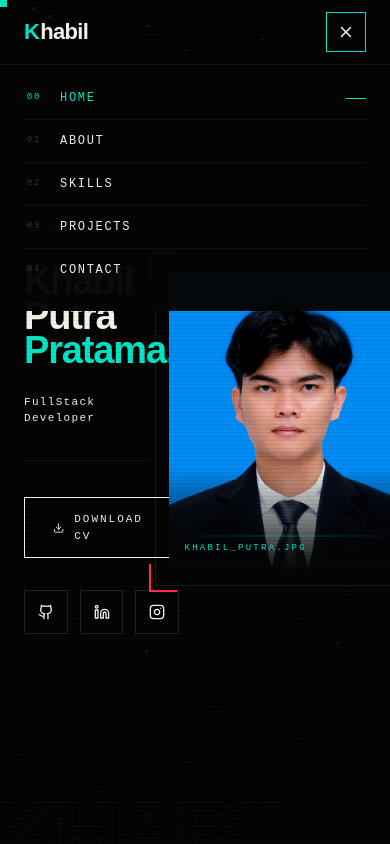
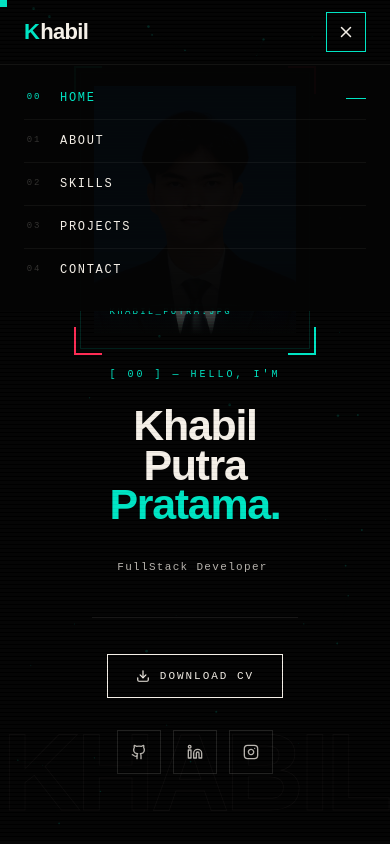
Before and after one commit to Khabilputraa/Portofolio-, a React (Vite) app: page / in a window 390 px wide. Both pictures are taken after a click on the button 346 px from the left and 32 px from the top of the page. Shown: the top 844 px of the page. Built offline with nearby package versions, Linux system fonts and the light colour scheme.

Commit message:
Refactor Hero component and add mobile hook

```diff
--- a/src/assets/Hero.jsx
+++ b/src/assets/Hero.jsx
@@ -5,17 +5,31 @@ import { Github, Linkedin, Instagram, Download } from 'lucide-react';
 const cyan  = '#00e5c4';
 const red   = '#ff2d55';
 const white = '#f5f0e8';
-const dim   = 'rgba(245,240,232)';
+const dim   = 'rgba(245,240,232,0.75)';
 
 const roles = ['FullStack Developer', 'Django Backend Enthusiast'];
 
+/* ── hook ── */
+function useIsMobile(breakpoint = 768) {
+  const [isMobile, setIsMobile] = useState(
+    typeof window !== 'undefined' ? window.innerWidth < breakpoint : false
+  );
+  useEffect(() => {
+    const handler = () => setIsMobile(window.innerWidth < breakpoint);
+    window.addEventListener('resize', handler);
+    return () => window.removeEventListener('resize', handler);
+  }, [breakpoint]);
+  return isMobile;
+}
+
 export default function Hero() {
-  const [text, setText]           = useState('');
+  const [text, setText]             = useState('');
   const [isDeleting, setIsDeleting] = useState(false);
-  const [loopNum, setLoopNum]     = useState(0);
+  const [loopNum, setLoopNum]       = useState(0);
   const [typingSpeed, setTypingSpeed] = useState(150);
-  const [visible, setVisible]     = useState(false);
-  const canvasRef = useRef(null);
+  const [visible, setVisible]       = useState(false);
+  const canvasRef                   = useRef(null);
+  const isMobile                    = useIsMobile();
 
   /* reveal on mount */
   useEffect(() => { setTimeout(() => setVisible(true), 100); }, []);
@@ -61,16 +75,19 @@ export default function Hero() {
       for (let i = 0; i < pts.length; i++)
         for (let j = i + 1; j < pts.length; j++) {
           const dx = pts[i].x - pts[j].x, dy = pts[i].y - pts[j].y;
-          const d = Math.sqrt(dx*dx + dy*dy);
+          const d  = Math.sqrt(dx * dx + dy * dy);
           if (d < 110) {
             ctx.beginPath(); ctx.moveTo(pts[i].x, pts[i].y); ctx.lineTo(pts[j].x, pts[j].y);
-            ctx.strokeStyle = `rgba(0,229,196,${0.06 * (1 - d/110)})`; ctx.lineWidth = 0.5; ctx.stroke();
+            ctx.strokeStyle = `rgba(0,229,196,${0.06 * (1 - d / 110)})`; ctx.lineWidth = 0.5; ctx.stroke();
           }
         }
       raf = requestAnimationFrame(draw);
     };
     draw();
-    const ro = new ResizeObserver(() => { W = canvas.width = canvas.offsetWidth; H = canvas.height = canvas.offsetHeight; });
+    const ro = new ResizeObserver(() => {
+      W = canvas.width  = canvas.offsetWidth;
+      H = canvas.height = canvas.offsetHeight;
+    });
     ro.observe(canvas);
     return () => { cancelAnimationFrame(raf); ro.disconnect(); };
   }, []);
@@ -82,106 +99,102 @@ export default function Hero() {
   });
 
   const socials = [
-    { href: 'https://github.com/Khabilputraa',                         Icon: Github,    label: 'GH' },
-    { href: 'https://www.linkedin.com/in/khabil-putra-405631279/',     Icon: Linkedin,  label: 'LI' },
-    { href: 'https://www.instagram.com/khabilputraa_/',                Icon: Instagram, label: 'IG' },
+    { href: 'https://github.com/Khabilputraa',                        Icon: Github,   label: 'GH' },
+    { href: 'https://www.linkedin.com/in/khabil-putra-405631279/',    Icon: Linkedin, label: 'LI' },
+    { href: 'https://www.instagram.com/khabilputraa_/',               Icon: Instagram, label: 'IG' },
   ];
 
   return (
-    <div style={{ background: '#050505', minHeight: '100vh', position: 'relative', overflow: 'hidden', display: 'flex', alignItems: 'center' }}>
+    <div style={{
+      background: '#050505',
+      minHeight: '100vh',
+      position: 'relative',
+      overflow: 'hidden',
+      display: 'flex',
+      alignItems: 'center',
+    }}>
 
       {/* scanlines */}
-      <div style={{ position: 'fixed', inset: 0, pointerEvents: 'none', zIndex: 0, background: 'repeating-linear-gradient(0deg,transparent,transparent 3px,rgba(0,0,0,0.06) 3px,rgba(0,0,0,0.06) 4px)' }} />
+      <div style={{
+        position: 'fixed', inset: 0, pointerEvents: 'none', zIndex: 0,
+        background: 'repeating-linear-gradient(0deg,transparent,transparent 3px,rgba(0,0,0,0.06) 3px,rgba(0,0,0,0.06) 4px)',
+      }} />
 
       {/* particle canvas */}
-      <canvas ref={canvasRef} style={{ position: 'absolute', inset: 0, width: '100%', height: '100%', zIndex: 0, opacity: 0.6 }} />
+      <canvas ref={canvasRef} style={{
+        position: 'absolute', inset: 0, width: '100%', height: '100%', zIndex: 0, opacity: 0.6,
+      }} />
 
-      {/* ghost text */}
-      <div style={{ position: 'absolute', bottom: '-4%', left: '-2%', fontFamily: "'Syne',sans-serif", fontWeight: 800, fontSize: 'clamp(90px,20vw,260px)', color: 'transparent', WebkitTextStroke: '1px rgba(245,240,232,0.03)', whiteSpace: 'nowrap', userSelect: 'none', pointerEvents: 'none', letterSpacing: '-0.04em', lineHeight: 1 }}>
-        KHABIL
-      </div>
+      {/* ghost text — hidden on very small screens to avoid overflow */}
+      {!isMobile && (
+        <div style={{
+          position: 'absolute', bottom: '-4%', left: '-2%',
+          fontFamily: "'Syne',sans-serif", fontWeight: 800,
+          fontSize: 'clamp(90px,20vw,260px)', color: 'transparent',
+          WebkitTextStroke: '1px rgba(245,240,232,0.03)',
+          whiteSpace: 'nowrap', userSelect: 'none', pointerEvents: 'none',
+          letterSpacing: '-0.04em', lineHeight: 1,
+        }}>
+          KHABIL
+        </div>
+      )}
 
-      <div style={{ position: 'relative', zIndex: 1, width: '100%', maxWidth: 1200, margin: '0 auto', padding: 'clamp(48px,8vw,96px) clamp(24px,6vw,80px)', display: 'grid', gridTemplateColumns: 'minmax(0,1fr) minmax(0,1fr)', gap: 'clamp(32px,5vw,64px)', alignItems: 'center' }}>
+      {/* ghost text mobile — centered, smaller, clipped */}
+      {isMobile && (
+        <div style={{
+          position: 'absolute', bottom: '2%', left: 0, right: 0, overflow: 'hidden',
+          fontFamily: "'Syne',sans-serif", fontWeight: 800,
+          fontSize: 'clamp(72px,28vw,120px)', color: 'transparent',
+          WebkitTextStroke: '1px rgba(245,240,232,0.04)',
+          textAlign: 'center', userSelect: 'none', pointerEvents: 'none',
+          letterSpacing: '-0.04em', lineHeight: 1,
+        }}>
+          KHABIL
+        </div>
+      )}
 
-        {/* ── LEFT ── */}
-        <div style={{ display: 'flex', flexDirection: 'column', gap: 0 }}>
+      {/* ── MAIN GRID ── */}
+      <div style={{
+        position: 'relative', zIndex: 1, width: '100%', maxWidth: 1200,
+        margin: '0 auto',
+        padding: isMobile
+          ? 'clamp(56px,12vw,80px) clamp(20px,6vw,40px) clamp(40px,8vw,64px)'
+          : 'clamp(48px,8vw,96px) clamp(24px,6vw,80px)',
+        display: 'grid',
+        gridTemplateColumns: isMobile ? '1fr' : 'minmax(0,1fr) minmax(0,1fr)',
+        gap: isMobile ? 'clamp(32px,8vw,48px)' : 'clamp(32px,5vw,64px)',
+        alignItems: 'center',
+      }}>
 
-          {/* eyebrow */}
-          <div style={{ ...fadeStyle(100), fontFamily: "'Space Mono',monospace", fontSize: 10, color: cyan, letterSpacing: '0.3em', textTransform: 'uppercase', marginBottom: 24, display: 'flex', alignItems: 'center', gap: 10 }}>
-            <span style={{ display: 'inline-block', width: 20, height: 1, background: cyan }} />
-            [ 00 ] — HELLO, I'M
-          </div>
-
-          {/* name */}
-          <div style={{ overflow: 'hidden', marginBottom: 4 }}>
-            <h1 style={{ ...fadeStyle(250), fontFamily: "'Syne',sans-serif", fontWeight: 800, fontSize: 'clamp(38px,6vw,76px)', color: white, letterSpacing: '-0.03em', lineHeight: 0.92, margin: 0 }}>
-              Khabil<br />
-              Putra<br />
-              <span style={{ color: cyan }}>Pratama.</span>
-            </h1>
-          </div>
-
-          {/* typewriter role */}
-          <div style={{ ...fadeStyle(450), marginTop: 24, marginBottom: 36, height: 28, display: 'flex', alignItems: 'center', gap: 0 }}>
-            <span style={{ fontFamily: "'Space Mono',monospace", fontSize: 'clamp(11px,1.8vw,14px)', color: dim, letterSpacing: '0.12em' }}>
-              {text}
-            </span>
-            <span style={{ display: 'inline-block', width: 2, height: 16, background: cyan, marginLeft: 3, animation: 'blink 1s step-end infinite' }} />
-          </div>
-
-          {/* divider */}
-          <div style={{ ...fadeStyle(550), height: 1, background: 'rgba(245,240,232,0.08)', marginBottom: 36, width: '80%' }} />
-
-          {/* CV button */}
-          <div style={{ ...fadeStyle(650), marginBottom: 32 }}>
-            <a
-              href="https://drive.google.com/file/d/1MAyz5f-UinQ479gCAvJXLd1FCxFU8nwI/view?usp=sharing"
-              download
-              style={{ display: 'inline-flex', alignItems: 'center', gap: 10, padding: '13px 28px', border: `1px solid ${white}`, color: white, fontFamily: "'Space Mono',monospace", fontSize: 11, letterSpacing: '0.18em', textTransform: 'uppercase', textDecoration: 'none', position: 'relative', overflow: 'hidden', transition: 'color 0.4s ease' }}
-              onMouseEnter={e => { e.currentTarget.style.color = '#050505'; e.currentTarget.querySelector('.fill').style.transform = 'translateX(0)'; }}
-              onMouseLeave={e => { e.currentTarget.style.color = white; e.currentTarget.querySelector('.fill').style.transform = 'translateX(-101%)'; }}
-            >
-              <span className="fill" style={{ position: 'absolute', inset: 0, background: white, transform: 'translateX(-101%)', transition: 'transform 0.4s cubic-bezier(0.16,1,0.3,1)', zIndex: 0 }} />
-              <Download size={14} style={{ position: 'relative', zIndex: 1 }} />
-              <span style={{ position: 'relative', zIndex: 1 }}>Download CV</span>
-            </a>
-          </div>
-
-          {/* social links */}
-          <div style={{ ...fadeStyle(750), display: 'flex', gap: 12 }}>
-            {socials.map(({ href, Icon, label }) => (
-              <a
-                key={label} href={href} target="_blank" rel="noopener noreferrer"
-                style={{ width: 44, height: 44, border: '1px solid rgba(245,240,232,0.12)', display: 'flex', alignItems: 'center', justifyContent: 'center', color: dim, textDecoration: 'none', transition: 'border-color 0.3s ease, color 0.3s ease' }}
-                onMouseEnter={e => { e.currentTarget.style.borderColor = cyan; e.currentTarget.style.color = cyan; }}
-                onMouseLeave={e => { e.currentTarget.style.borderColor = 'rgba(245,240,232,0.12)'; e.currentTarget.style.color = dim; }}
-              >
-                <Icon size={16} />
-              </a>
-            ))}
-          </div>
-        </div>
-
-        {/* ── RIGHT — photo ── */}
-        <div style={{ ...fadeStyle(400), display: 'flex', justifyContent: 'center' }}>
+        {/* ── PHOTO (top on mobile, right on desktop) ── */}
+        <div style={{
+          ...fadeStyle(isMobile ? 200 : 400),
+          display: 'flex', justifyContent: 'center',
+          order: isMobile ? 1 : 2,
+        }}>
           <div style={{ position: 'relative' }}>
 
             {/* outer border box */}
             <div style={{ position: 'absolute', inset: -14, border: `1px solid rgba(0,229,196,0.15)` }} />
 
-            {/* corner tl */}
+            {/* corners */}
             <div style={{ position: 'absolute', top: -20, left: -20, width: 28, height: 28, borderTop: `2px solid ${cyan}`, borderLeft: `2px solid ${cyan}` }} />
-            {/* corner br */}
             <div style={{ position: 'absolute', bottom: -20, right: -20, width: 28, height: 28, borderBottom: `2px solid ${cyan}`, borderRight: `2px solid ${cyan}` }} />
-            {/* corner tr */}
             <div style={{ position: 'absolute', top: -20, right: -20, width: 28, height: 28, borderTop: `2px solid ${red}`, borderRight: `2px solid ${red}` }} />
-            {/* corner bl */}
             <div style={{ position: 'absolute', bottom: -20, left: -20, width: 28, height: 28, borderBottom: `2px solid ${red}`, borderLeft: `2px solid ${red}` }} />
 
             {/* image container */}
-            <div style={{ width: 'clamp(240px,28vw,320px)', height: 'clamp(300px,36vw,420px)', overflow: 'hidden', position: 'relative' }}>
+            <div style={{
+              width:  isMobile ? 'clamp(180px,52vw,240px)' : 'clamp(240px,28vw,320px)',
+              height: isMobile ? 'clamp(220px,64vw,300px)' : 'clamp(300px,36vw,420px)',
+              overflow: 'hidden', position: 'relative',
+            }}>
               {/* glitch overlay */}
-              <div style={{ position: 'absolute', inset: 0, zIndex: 2, pointerEvents: 'none', mixBlendMode: 'color-dodge', opacity: 0.04, background: `repeating-linear-gradient(0deg, transparent, transparent 2px, ${cyan} 2px, ${cyan} 3px)` }} />
+              <div style={{
+                position: 'absolute', inset: 0, zIndex: 2, pointerEvents: 'none',
+                mixBlendMode: 'color-dodge', opacity: 0.04,
+                background: `repeating-linear-gradient(0deg, transparent, transparent 2px, ${cyan} 2px, ${cyan} 3px)`,
+              }} />
 
               <img
                 src={profilePhoto}
@@ -205,6 +218,105 @@ export default function Hero() {
           </div>
         </div>
 
+        {/* ── TEXT CONTENT ── */}
+        <div style={{
+          display: 'flex', flexDirection: 'column', gap: 0,
+          order: isMobile ? 2 : 1,
+          alignItems: isMobile ? 'center' : 'flex-start',
+          textAlign: isMobile ? 'center' : 'left',
+        }}>
+
+          {/* eyebrow */}
+          <div style={{
+            ...fadeStyle(100),
+            fontFamily: "'Space Mono',monospace", fontSize: 10, color: cyan,
+            letterSpacing: '0.3em', textTransform: 'uppercase', marginBottom: 24,
+            display: 'flex', alignItems: 'center', gap: 10,
+          }}>
+            {!isMobile && <span style={{ display: 'inline-block', width: 20, height: 1, background: cyan }} />}
+            [ 00 ] — HELLO, I'M
+          </div>
+
+          {/* name */}
+          <div style={{ overflow: 'hidden', marginBottom: 4 }}>
+            <h1 style={{
+              ...fadeStyle(250),
+              fontFamily: "'Syne',sans-serif", fontWeight: 800,
+              fontSize: isMobile ? 'clamp(36px,11vw,56px)' : 'clamp(38px,6vw,76px)',
+              color: white, letterSpacing: '-0.03em', lineHeight: 0.92, margin: 0,
+            }}>
+              Khabil<br />
+              Putra<br />
+              <span style={{ color: cyan }}>Pratama.</span>
+            </h1>
+          </div>
+
+          {/* typewriter role */}
+          <div style={{
+            ...fadeStyle(450),
+            marginTop: 24, marginBottom: 36, height: 28,
+            display: 'flex', alignItems: 'center', justifyContent: isMobile ? 'center' : 'flex-start', gap: 0,
+          }}>
+            <span style={{ fontFamily: "'Space Mono',monospace", fontSize: 'clamp(11px,1.8vw,14px)', color: dim, letterSpacing: '0.12em' }}>
+              {text}
+            </span>
+            <span style={{ display: 'inline-block', width: 2, height: 16, background: cyan, marginLeft: 3, animation: 'blink 1s step-end infinite' }} />
+          </div>
+
+          {/* divider */}
+          <div style={{
+            ...fadeStyle(550), height: 1,
+            background: 'rgba(245,240,232,0.08)', marginBottom: 36,
+            width: isMobile ? '60%' : '80%',
+          }} />
+
+          {/* CV button */}
+          <div style={{ ...fadeStyle(650), marginBottom: 32 }}>
+            <a
+              href="https://drive.google.com/uc?export=download&id=1dBai4jQgJAeovIirn2G8vgDuQvGZZkLG"
+              download
+              style={{
+                display: 'inline-flex', alignItems: 'center', gap: 10,
+                padding: '13px 28px', border: `1px solid ${white}`,
+                color: white, fontFamily: "'Space Mono',monospace", fontSize: 11,
+                letterSpacing: '0.18em', textTransform: 'uppercase',
+                textDecoration: 'none', position: 'relative', overflow: 'hidden',
+                transition: 'color 0.4s ease',
+              }}
+              onMouseEnter={e => {
+                e.currentTarget.style.color = '#050505';
+                e.currentTarget.querySelector('.fill').style.transform = 'translateX(0)';
+              }}
+              onMouseLeave={e => {
+                e.currentTarget.style.color = white;
+                e.currentTarget.querySelector('.fill').style.transform = 'translateX(-101%)';
+              }}
+            >
+              <span className="fill" style={{ position: 'absolute', inset: 0, background: white, transform: 'translateX(-101%)', transition: 'transform 0.4s cubic-bezier(0.16,1,0.3,1)', zIndex: 0 }} />
+              <Download size={14} style={{ position: 'relative', zIndex: 1 }} />
+              <span style={{ position: 'relative', zIndex: 1 }}>Download CV</span>
+            </a>
+          </div>
+
+          {/* social links */}
+          <div style={{ ...fadeStyle(750), display: 'flex', gap: 12 }}>
+            {socials.map(({ href, Icon, label }) => (
+              <a
+                key={label} href={href} target="_blank" rel="noopener noreferrer"
+                style={{
+                  width: 44, height: 44, border: '1px solid rgba(245,240,232,0.12)',
+                  display: 'flex', alignItems: 'center', justifyContent: 'center',
+                  color: dim, textDecoration: 'none', transition: 'border-color 0.3s ease, color 0.3s ease',
+                }}
+                onMouseEnter={e => { e.currentTarget.style.borderColor = cyan; e.currentTarget.style.color = cyan; }}
+                onMouseLeave={e => { e.currentTarget.style.borderColor = 'rgba(245,240,232,0.12)'; e.currentTarget.style.color = dim; }}
+              >
+                <Icon size={16} />
+              </a>
+            ))}
+          </div>
+
+        </div>
       </div>
 
       <style>{`
```
